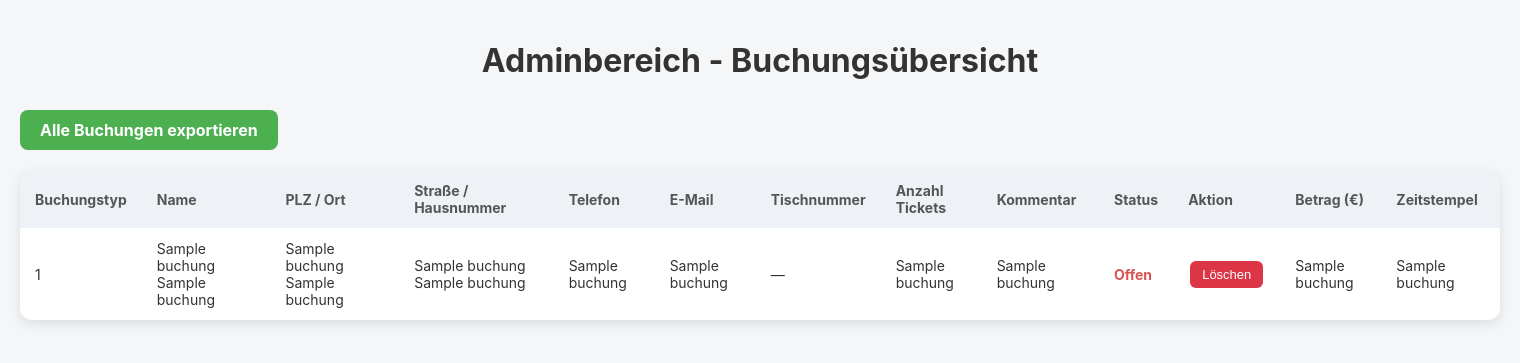
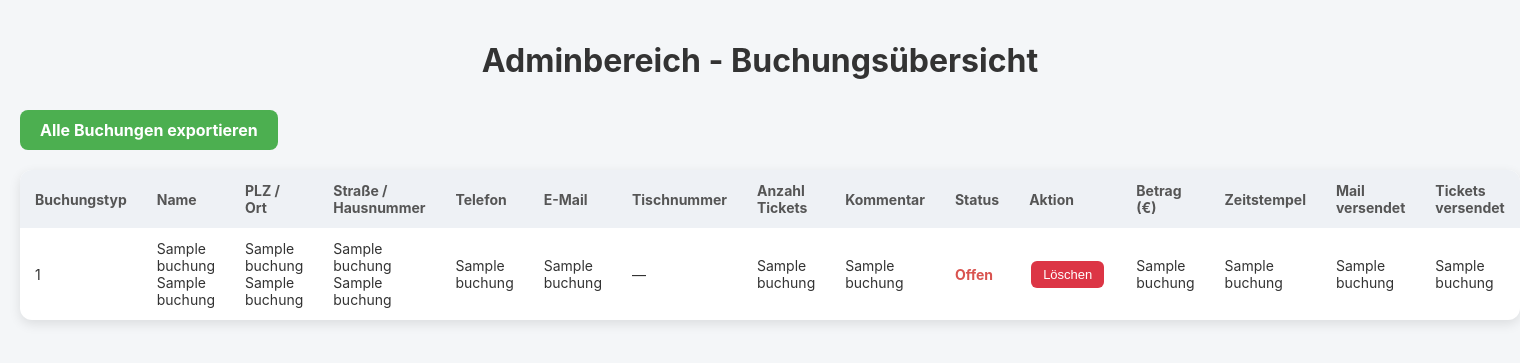
Before and after one commit to tob1404/buchungssystem, a Flask app: template templates/admin/admin_dashboard.html in a window 1520 px wide. Shown: the top 363 px of the page. Run offline with Flask 3, Linux system fonts and the light colour scheme; the template is opened without the code that fills it: most values are stand-ins (such as "Sample title", 1, 10 or a date in 2020).

Commit message:
bestätigung im dashboard

```diff
--- a/app.py
+++ b/app.py
@@ -79,25 +79,17 @@ def absenden():
     else:
         return redirect(url_for('index'))
 
-    # Buchung speichern
-    with open('data/buchungen.csv', mode='a', newline='', encoding='utf-8') as file:
-        writer = csv.writer(file)
-        betrag = 0
-        if art == 'einzelticket':
-            betrag = int(anzahl) * 15
-        elif art == 'tisch':
-            tisch_anzahl = len(tischnummern)
-            betrag = tisch_anzahl * 150
-        zeitstempel = datetime.now().strftime('%Y-%m-%d %H:%M:%S')
-
-        writer.writerow([
-            art, vorname, nachname, plz, ort, strasse, hausnummer, telefon,
-            email, ",".join(map(str, tischnummern)), anzahl, kommentar, 'offen', betrag, zeitstempel
-        ])
+    # Betrag & Zeitstempel berechnen
+    betrag = 0
+    tisch_anzahl = len(tischnummern) if art == 'tisch' else 0
+    if art == 'einzelticket':
+        betrag = int(anzahl) * 15
+    elif art == 'tisch':
+        betrag = tisch_anzahl * 150
+    zeitstempel = datetime.now().strftime('%Y-%m-%d %H:%M:%S')
 
     # E-Mail senden
     tischnummer_str = ",".join(map(str, tischnummern)) if art == 'tisch' else ''
-    tisch_anzahl = len(tischnummern) if art == 'tisch' else 0
     mail_ok = sende_bestaetigungsmail(
         empfaenger=email,
         name=f"{vorname} {nachname}",
@@ -108,10 +100,19 @@ def absenden():
         tischanzahl=tisch_anzahl
     )
 
+    # Status-Spalten korrekt setzen
+    mail_status = "ja" if mail_ok else "nein"
+    ticket_status = "nein"  # wird später manuell auf "ja" gesetzt
 
+    # CSV speichern
+    with open('data/buchungen.csv', mode='a', newline='', encoding='utf-8') as file:
+        writer = csv.writer(file)
+        writer.writerow([
+            art, vorname, nachname, plz, ort, strasse, hausnummer, telefon,
+            email, tischnummer_str, anzahl, kommentar, 'offen', betrag,
+            zeitstempel, mail_status, ticket_status
+        ])
 
-
-    # Optional: Mailversandstatus in CSV oder Log einfügen (später relevant)
 
 
     return render_template(
--- a/data/buchungen.csv
+++ b/data/buchungen.csv
@@ -1 +1,2 @@
-Buchungstyp,Vorname,Nachname,PLZ,Ort,Straße,Hausnummer,Telefon,E-Mail,Tischnummer,Anzahl Tickets,Kommentar,Status,Betrag (€),Zeitstempel
+Buchungstyp,Vorname,Nachname,PLZ,Ort,Straße,Hausnummer,Telefon,E-Mail,Tischnummer,Anzahl Tickets,Kommentar,Status,Betrag (€),Zeitstempel,Mail gesendet,Tickets gesendet
+tisch,Tobias,Lotterer,72800,eningen,Weinbergstr.,20,015142500415,tobias.lotterer@t-online.de,"2,4",20,,offen,300,2025-05-25 16:16:17,ja,nein
--- a/templates/admin/admin_dashboard.html
+++ b/templates/admin/admin_dashboard.html
@@ -157,6 +157,9 @@
                 <th>Aktion</th>
                 <th>Betrag (€)</th>
                 <th>Zeitstempel</th>
+                <th>Mail versendet</th>
+                <th>Tickets versendet</th>
+
 
 
             </tr>
@@ -207,6 +210,9 @@
                 </td>
                 <td data-label="Betrag">{{ buchung[13] }}</td>
                 <td data-label="Zeitstempel">{{ buchung[14] }}</td>
+                <td data-label="Mail versendet">{{ buchung[15] }}</td>
+                <td data-label="Tickets versendet">{{ buchung[16] }}</td>
+
 
 
             </tr>
```
Also changed, not shown: utils.py (+6 -6 lines).
